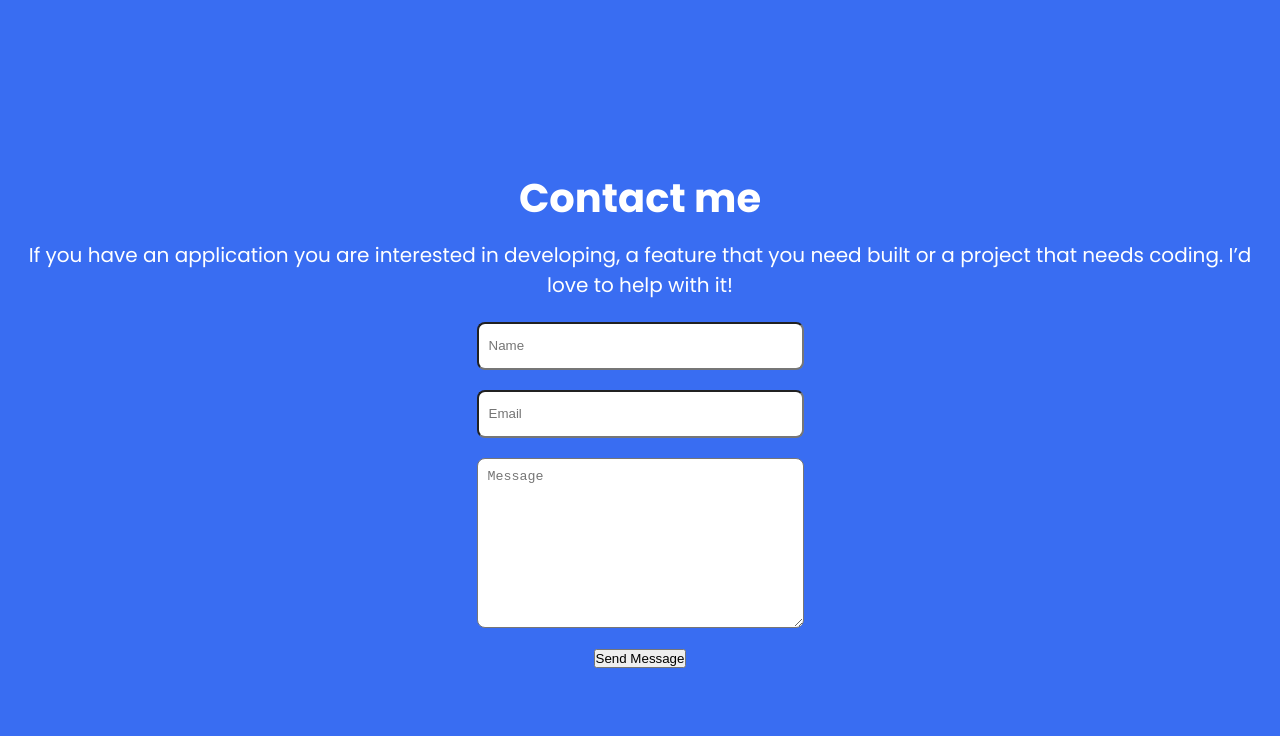
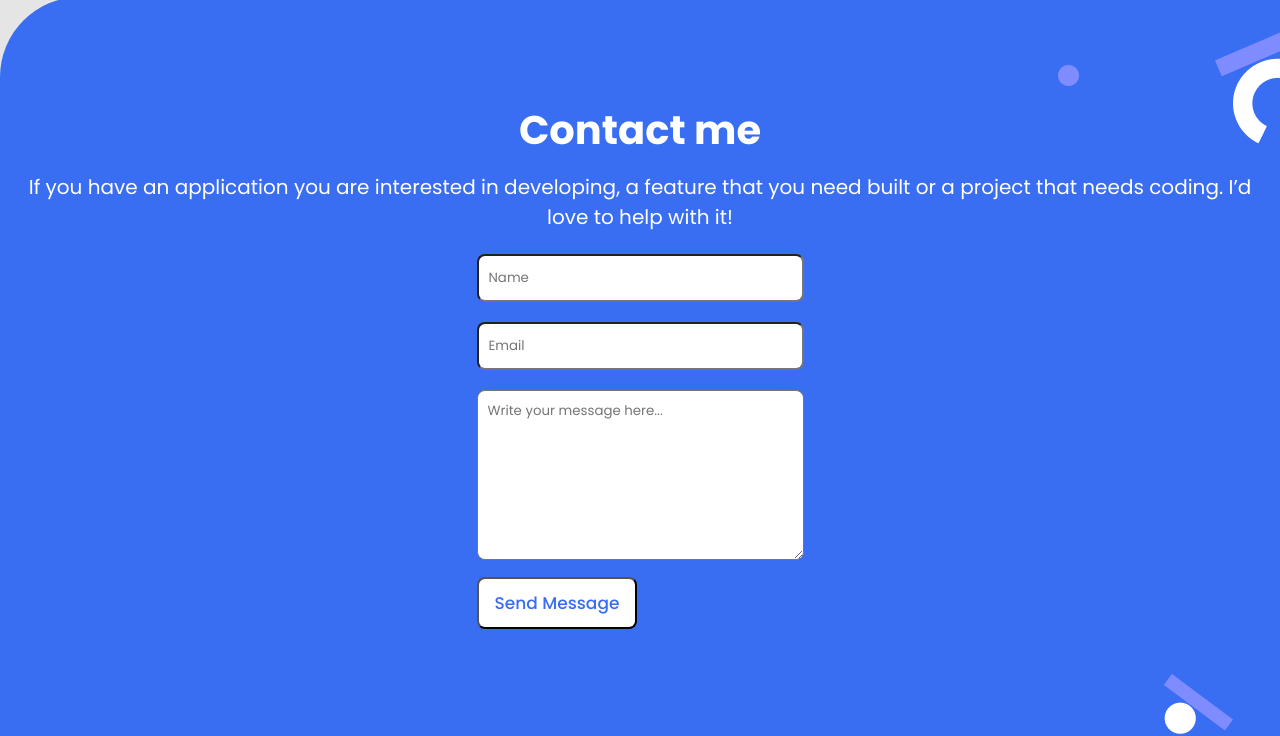
Before and after one commit to abdozayan12/Portfolio-setup-and-mobile-first, a website: page index.html in a window 1280 px wide. Shown: the part 6559-7295 px from the top of the page. Drawn offline with Linux system fonts and the light colour scheme.

Commit message:
submissions of code

```diff
--- a/index.html
+++ b/index.html
@@ -212,7 +212,7 @@
                     <input type="email" placeholder="Email">
                 </div>
                 <div class="form-group">
-                    <textarea id="" cols="30" rows="10" maxlength="500" placeholder="Message"></textarea>
+                    <textarea id="" cols="30" rows="10" maxlength="500" placeholder="Write your message here..."></textarea>
                 </div>
                 <button class="buttonThree">Send Message</button>
             </form>
--- a/styles.css
+++ b/styles.css
@@ -7,11 +7,11 @@
   box-sizing: border-box;
   padding: 0;
   margin: 0;
+  font-family: 'Poppins', sans-serif;
 }
 
 body {
   background-color: #e5e5e5;
-  font-family: 'Poppins', sans-serif;
   margin-bottom: 30px;
 }
 
@@ -46,6 +46,7 @@ body {
 .boxHeader h1 {
   margin-top: 30px;
 }
+
 .boxConnect {
   font-style: normal;
   font-size: 16px;
@@ -91,7 +92,6 @@ body {
 
 header {
   margin-top: 0;
-
   display: block;
 }
 
@@ -333,12 +333,17 @@ header {
 
 .contactMe {
   color: #fff;
-    padding-top: 171px;
+  padding-top: 103px;
+
   /* margin: 24px; */
   text-align: center;
-    font-family: 'poppins',sans-serif;
+  font-family: 'poppins', sans-serif;
   background-color: #396df2;
   height: 779px;
+  border-top-left-radius: 80px;
+  background-image: url(images/contact-form-shapes-mobile.png);
+  background-repeat: no-repeat;
+  background-position: right;
 }
 
 .contactMe h1 {
@@ -376,3 +381,16 @@ header {
   margin: 10px 0;
   padding: 10px;
 }
+
+.contactMe .buttonThree {
+  display: flex;
+  flex-direction: row;
+  align-items: center;
+  padding: 12px 16px;
+  background: #fff;
+  border-radius: 8px;
+  color: #396df2;
+  font-weight: 500;
+  font-size: 17px;
+  line-height: 24px;
+}
```
Also changed, not shown: images/contact form shapes-mobile@2x.png (added), images/contact-form-shapes-mobile.png (added). Lines whose indentation alone changed are shown as unchanged.
